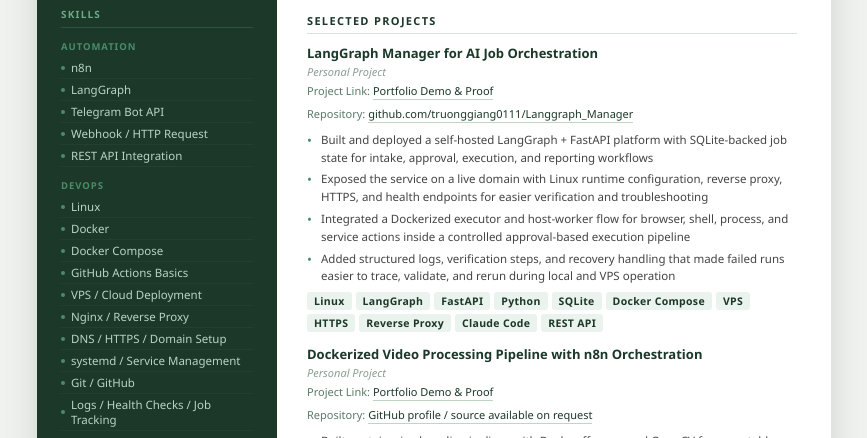
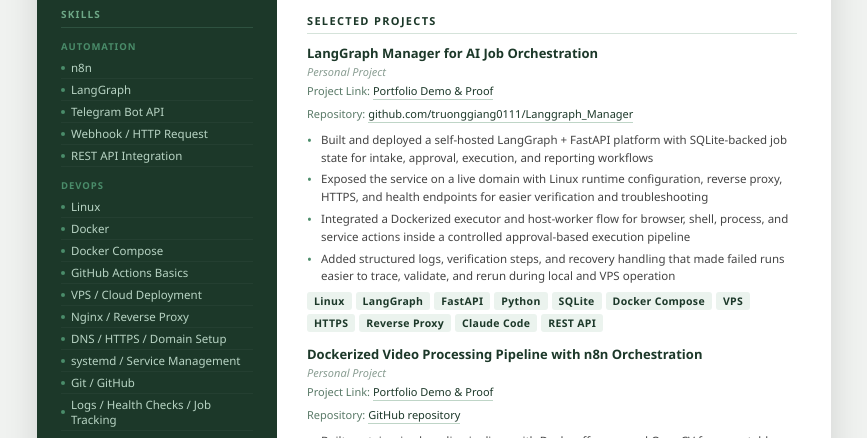
Before and after one commit to truonggiang0111/truonggiang0111.github.io, a plain HTML site: page cv.html in a window 1280 px wide. Shown: the part 362-800 px from the top of the page, without its empty margins (206-1073 px from the left). Drawn offline with Linux system fonts and the light colour scheme.

Commit message:
Update video pipeline repository link

```diff
--- a/cv.html
+++ b/cv.html
@@ -542,7 +542,7 @@
               <a href="https://truonggiang0111.github.io/#pipeline-demo" target="_blank">Portfolio Demo &amp; Proof</a>
             </div>
             <div class="project-link">Repository:
-              <a href="https://github.com/truonggiang0111" target="_blank">GitHub profile / source available on request</a>
+              <a href="https://github.com/truonggiang0111/Tool_lach_ban_quyen_tiktok" target="_blank">GitHub repository</a>
             </div>
             <ul class="exp-bullets">
               <li>Built containerized media pipelines with Docker, ffmpeg, and OpenCV for repeatable video processing,
```
